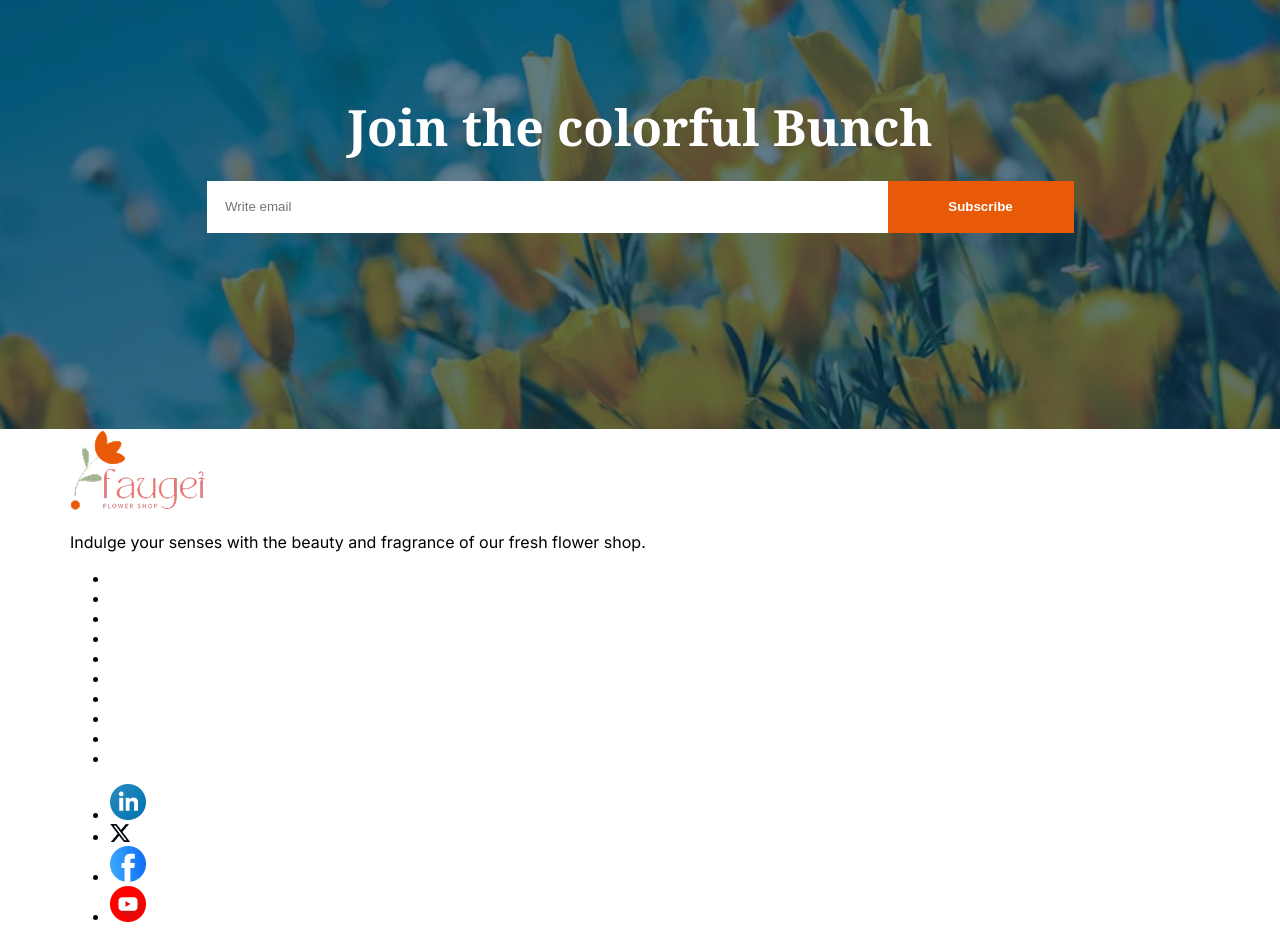
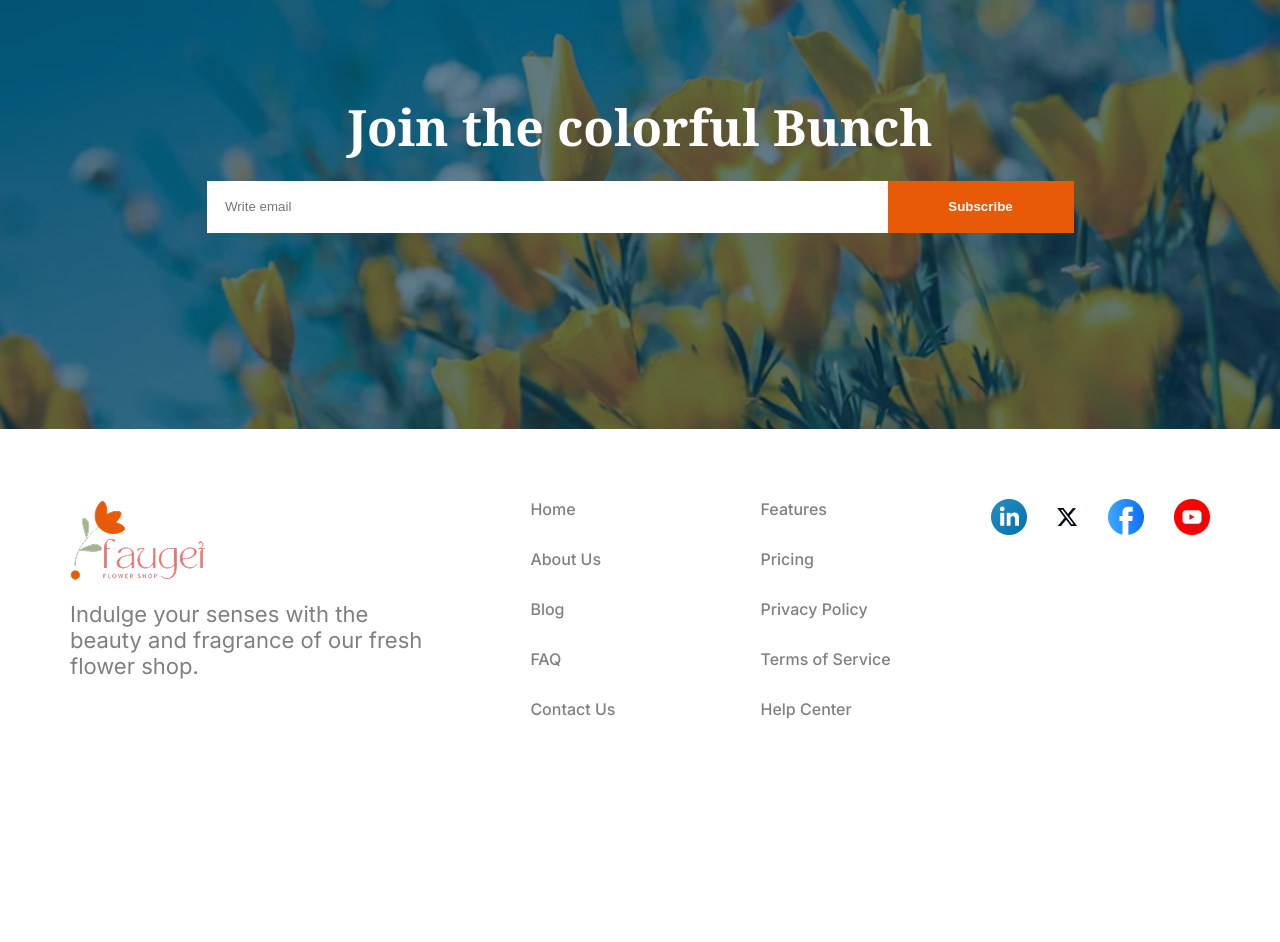
Before and after one commit to snahid/assignment02, a plain HTML site: page index.html in a window 1280 px wide. Shown: the part 3704-4646 px from the top of the page. After the commit the page ends 4493 px from the top, so only its background shows below. Drawn offline with Linux system fonts and the light colour scheme.

Commit message:
desktop version done

```diff
--- a/style.scss
+++ b/style.scss
@@ -468,7 +468,7 @@ header {
     }
 }
 
-.join-section{
+.join-section {
     background-position: center;
     background-repeat: no-repeat;
     background-size: cover;
@@ -479,7 +479,8 @@ header {
     justify-content: center;
     align-items: center;
     text-align: center;
-    &::before{
+
+    &::before {
         position: absolute;
         left: 0;
         top: 0;
@@ -489,8 +490,9 @@ header {
         background-color: rgba(7, 51, 79, .4);
         z-index: -1;
     }
-    .join-inner{
-        h2{
+
+    .join-inner {
+        h2 {
             font-size: 50px;
             font-weight: bold;
             color: #fff;
@@ -498,24 +500,27 @@ header {
             margin: 0;
             margin-bottom: 20px;
         }
-        form{
-            .form-group{
+
+        form {
+            .form-group {
                 display: flex;
                 flex-direction: row;
 
-                input{
+                input {
                     min-width: 644px;
                     background-color: #fff;
                     border: none;
                     box-shadow: none;
                     padding: 18.5px;
-                    &:focus{
+
+                    &:focus {
                         box-shadow: none;
                         outline: none;
                         border: none;
                     }
                 }
-                button{
+
+                button {
                     border: none;
                     box-shadow: none;
                     background-color: #E95A08;
@@ -524,10 +529,85 @@ header {
                     width: 186px;
                     cursor: pointer;
                     transition: 0.3s ease-in-out;
-                    &:hover{
+
+                    &:hover {
                         background-color: #252432;
 
                     }
+                }
+            }
+        }
+    }
+}
+
+
+footer {
+    background-color: #fff;
+    padding: 70px 0;
+
+    .footer-inner {
+        display: flex;
+        flex-direction: row;
+        justify-content: space-between;
+        gap: 50px;
+
+        .left-logo-para-section {
+            .logo-wrapper {
+                margin-bottom: 15px;
+
+                a {
+                    img {
+                        max-width: 135px;
+                    }
+                }
+            }
+
+            p {
+                font-size: 22px;
+                margin: 0;
+                color: rgba(0, 0, 0, 0.5);
+                max-width: 360px;
+            }
+        }
+
+        .footer-link-wrapper {
+            ul {
+                margin: 0;
+                padding: 0;
+                display: grid;
+                grid-template-columns: repeat(2, 1fr);
+                column-gap: 100px;
+                row-gap: 30px;
+
+                li {
+                    list-style: none;
+
+                    a {
+                        color: gray;
+                        font-weight: 500;
+                        transition: 0.3s ease-in-out;
+
+                        &:hover {
+                            color: #E95A08;
+                        }
+                    }
+                }
+            }
+        }
+
+        .footer-social-link-wrapper {
+            ul {
+                margin: 0;
+                padding: 0;
+                display: flex;
+                flex-direction: row;
+                align-items: center;
+                gap: 30px;
+
+                li {
+                    list-style: none;
+
+                    a {}
                 }
             }
         }
```
Also changed, not shown: style.css, 1 other file.
